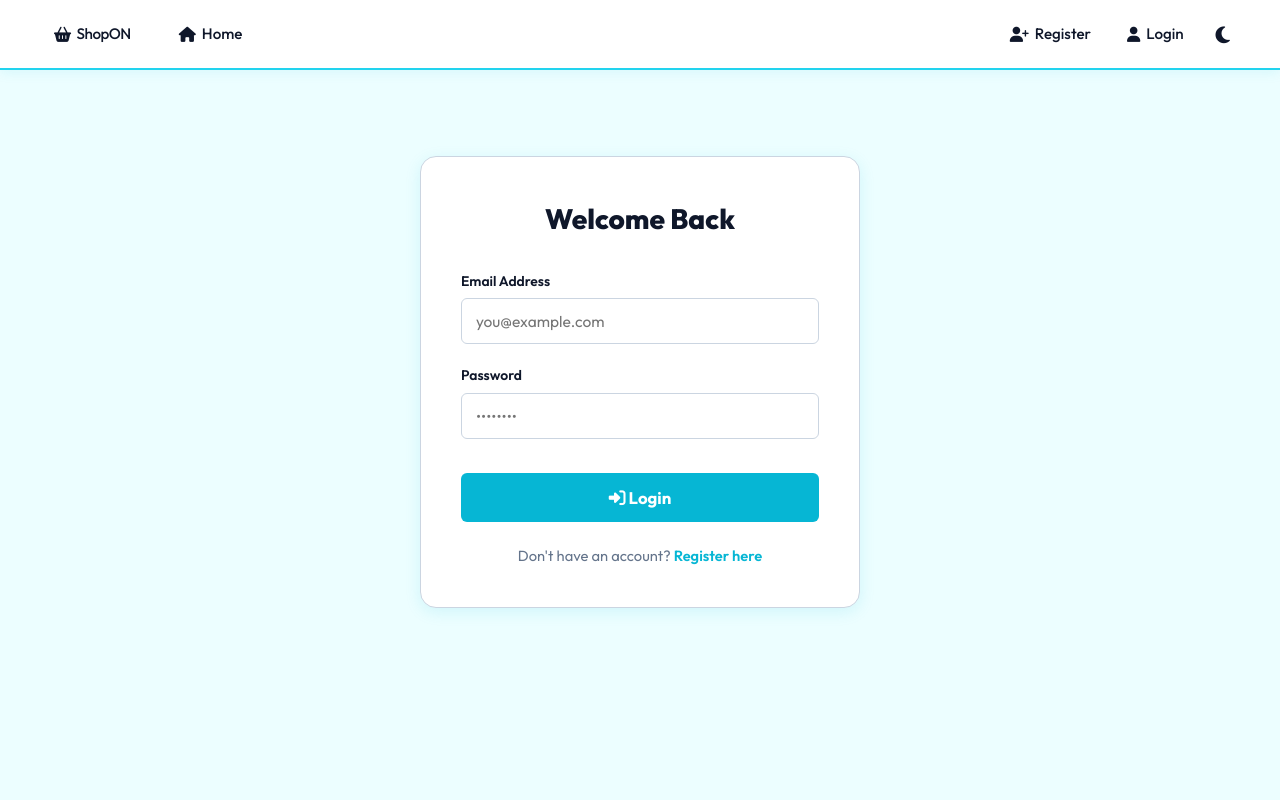
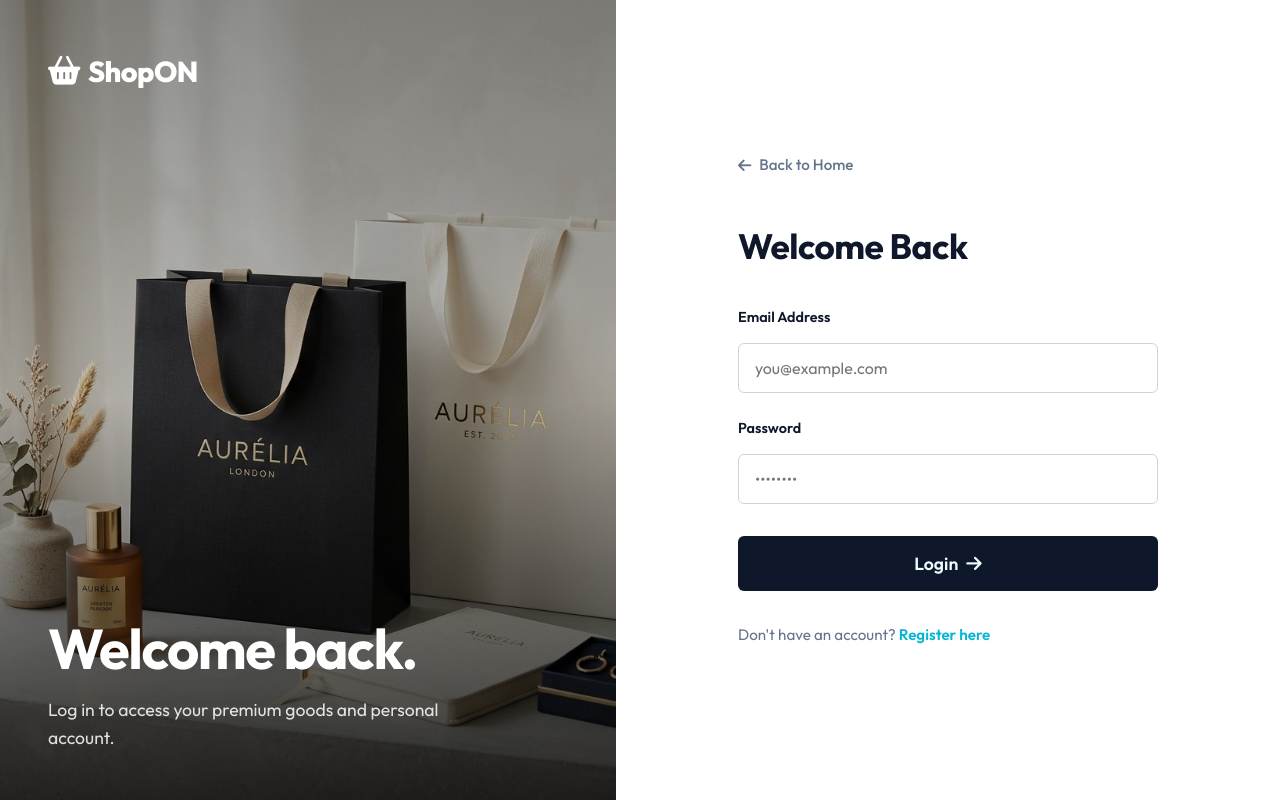
Before and after one commit to anixems07/ShopON, a plain HTML site: page frontend/login.html in a window 1280 px wide. Drawn offline with Linux system fonts and the light colour scheme.

Commit message:
style: update login page UI

```diff
--- a/frontend/login.html
+++ b/frontend/login.html
@@ -7,46 +7,47 @@
     <!-- Google Fonts -->
     <link rel="preconnect" href="https://fonts.googleapis.com">
     <link rel="preconnect" href="https://fonts.gstatic.com" crossorigin>
-    <link href="https://fonts.googleapis.com/css2?family=Inter:wght@400;500;600;700;800&display=swap" rel="stylesheet">
+    <link href="https://fonts.googleapis.com/css2?family=Outfit:wght@300;400;500;600;700;800&display=swap" rel="stylesheet">
     <!-- Font Awesome -->
     <link rel="stylesheet" href="https://cdnjs.cloudflare.com/ajax/libs/font-awesome/6.4.0/css/all.min.css">
     <!-- Custom CSS -->
     <link rel="stylesheet" href="css/style.css">
 </head>
-<body>
-    <nav class="navbar">
-        <div class="nav-left">
-            <a class="nav-logo" href="index.html">
+<body class="auth-body">
+    <div class="split-layout">
+        <div class="split-visual">
+            <div class="visual-content">
+                <a class="nav-logo split-logo" href="index.html">
                     <i class="fa-solid fa-basket-shopping"></i> ShopON
                 </a>
-            <a href="index.html"><i class="fa-solid fa-house"></i> Home</a>
+                <div class="visual-text">
+                    <h1>Welcome back.</h1>
+                    <p>Log in to access your premium goods and personal account.</p>
                 </div>
-        <div class="nav-right">
-            <a href="register.html"><i class="fa-solid fa-user-plus"></i> Register</a>
-            <button id="themeToggle" class="theme-btn" title="Toggle Dark Mode">
-                <i class="fa-solid fa-moon"></i>
-            </button>
             </div>
-    </nav>
+            <img class="visual-img" src="images/ecommerce_hero.png" alt="ShopON Premium">
+        </div>
 
-    <div class="auth-wrapper">
-        <div class="auth-card">
+        <div class="split-form">
+            <div class="split-form-inner">
+                <a href="index.html" class="back-link"><i class="fa-solid fa-arrow-left"></i> Back to Home</a>
                 <h2>Welcome Back</h2>
                 <form id="loginForm">
-                <div class="form-group" style="margin-bottom: 20px;">
+                    <div class="form-group" style="margin-bottom: 24px;">
                         <label>Email Address</label>
                         <input type="email" id="loginEmail" placeholder="you@example.com" required>
                     </div>
-                <div class="form-group" style="margin-bottom: 24px;">
+                    <div class="form-group" style="margin-bottom: 32px;">
                         <label>Password</label>
                         <input type="password" id="loginPassword" placeholder="••••••••" required>
                     </div>
                     <button type="submit" class="auth-btn">
-                    <i class="fa-solid fa-right-to-bracket"></i> Login
+                        Login <i class="fa-solid fa-arrow-right" style="margin-left: 8px;"></i>
                     </button>
                 </form>
                 <div class="auth-footer">
                     Don't have an account? <a href="register.html">Register here</a>
+                </div>
             </div>
         </div>
     </div>
```
Lines whose indentation alone changed are shown as unchanged.
